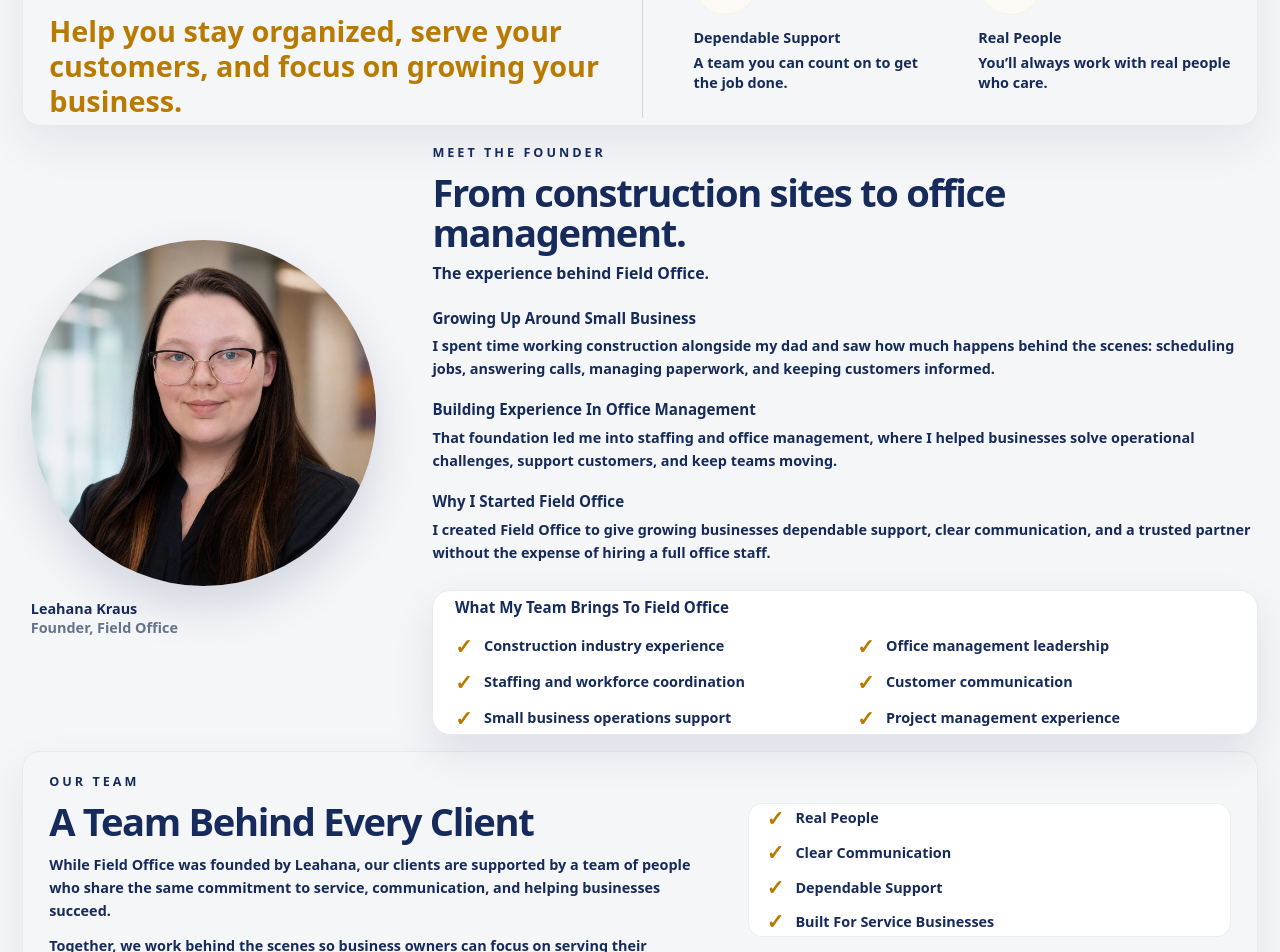
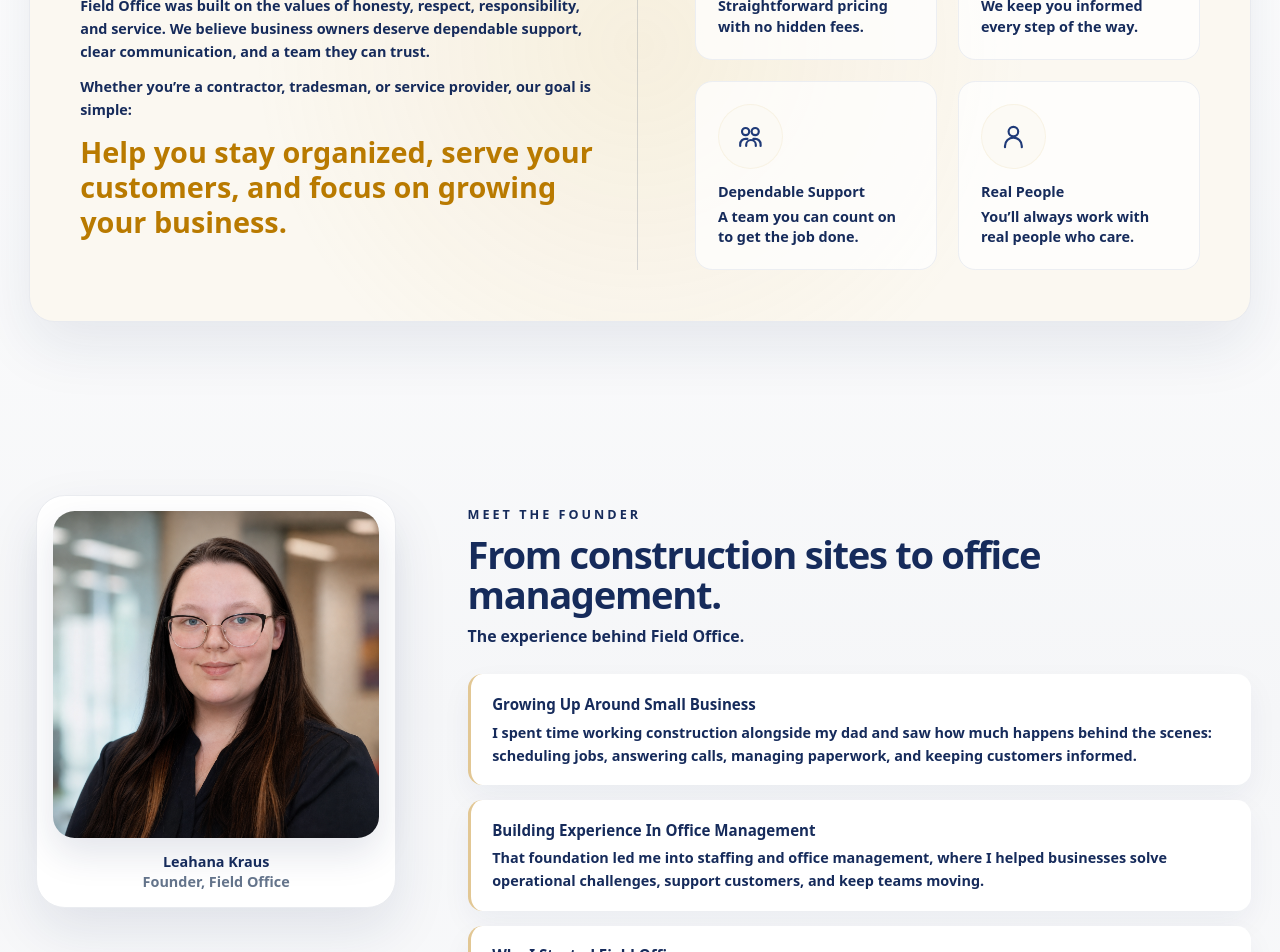
Before and after one commit to believeshe123-coder/Front-end-website, a Next.js app: page /about in a window 1280 px wide. Shown: the part 340-1292 px from the top of the page. Built offline with nearby package versions, Linux system fonts and the light colour scheme.

Commit message:
Polish about page layout

```diff
--- a/app/globals.css
+++ b/app/globals.css
@@ -811,11 +811,17 @@ body {
   color: #ffffff;
 }
 
+.site-footer > div {
+  align-items: center;
+  gap: 0.75rem;
+  text-align: center;
+}
+
 .about-page {
   --about-dark: var(--admin-dark);
   --about-gold: #b97a00;
   --about-soft: #fbf8f1;
-  background: #ffffff;
+  background: linear-gradient(180deg, #ffffff 0%, var(--admin-page) 48%, #ffffff 100%);
 }
 
 .about-hero {
@@ -839,23 +845,23 @@ body {
 }
 
 .about-section {
-  padding-block: calc((clamp(2.75rem, 5vw, 4.5rem) * var(--admin-vertical-spacing)) + 0.35rem);
-  padding-inline: 1.5rem;
+  padding-block: clamp(3.5rem, 7vw, 6rem);
+  padding-inline: clamp(1rem, 4vw, 2rem);
 }
 
 .about-mission,
 .about-team-cta {
   border: 1px solid color-mix(in srgb, var(--admin-dark) 10%, white);
-  border-radius: 1.25rem;
-  box-shadow: 0 18px 44px color-mix(in srgb, var(--admin-dark) 8%, transparent);
+  border-radius: 1.75rem;
+  box-shadow: 0 24px 60px color-mix(in srgb, var(--admin-dark) 9%, transparent);
 }
 
 .about-mission {
   display: grid;
   grid-template-columns: minmax(0, 1.05fr) minmax(0, 0.95fr);
-  gap: clamp(2rem, 4vw, 3.5rem);
-  padding-block: calc((clamp(2.25rem, 4vw, 3.25rem) * var(--admin-vertical-spacing)) + 0.35rem);
-  padding-inline: clamp(1.15rem, 2.3vw, 1.85rem);
+  gap: clamp(2rem, 5vw, 4rem);
+  padding-block: clamp(2rem, 4.5vw, 3.5rem);
+  padding-inline: clamp(1.25rem, 4vw, 3.5rem);
   background:
     radial-gradient(circle at 50% 45%, color-mix(in srgb, var(--admin-gold-accent) 12%, transparent), transparent 58%),
     var(--about-soft);
@@ -901,8 +907,16 @@ body {
 .about-values-grid {
   display: grid;
   grid-template-columns: repeat(2, minmax(0, 1fr));
-  gap: clamp(1.5rem, 2.6vw, 2.25rem);
+  gap: clamp(1rem, 2vw, 1.5rem);
   align-content: center;
+}
+
+.about-value-card {
+  min-height: 100%;
+  padding: clamp(1.15rem, 2vw, 1.5rem);
+  border: 1px solid color-mix(in srgb, var(--admin-dark) 8%, white);
+  border-radius: 1.2rem;
+  background: rgba(255, 255, 255, 0.74);
 }
 
 .about-value-card h3 {
@@ -932,22 +946,29 @@ body {
 
 .about-founder {
   display: grid;
-  grid-template-columns: minmax(16rem, 0.52fr) minmax(0, 1.18fr);
-  gap: clamp(1.5rem, 4vw, 3.25rem);
-  align-items: center;
+  grid-template-columns: minmax(18rem, 0.55fr) minmax(0, 1.15fr);
+  gap: clamp(2rem, 5vw, 4.5rem);
+  align-items: start;
 }
 
 .about-founder-figure {
-  width: min(100%, 24rem);
+  position: sticky;
+  top: 6.5rem;
+  width: min(100%, 25rem);
   margin: 0;
   justify-self: center;
+  padding: clamp(0.85rem, 1.5vw, 1.1rem);
+  border: 1px solid color-mix(in srgb, var(--admin-dark) 9%, white);
+  border-radius: 2rem;
+  background: #ffffff;
+  box-shadow: 0 22px 54px color-mix(in srgb, var(--admin-dark) 10%, transparent);
 }
 
 .about-founder-image {
   aspect-ratio: 1;
   overflow: hidden;
-  border-radius: 999px;
-  box-shadow: 0 20px 46px color-mix(in srgb, var(--admin-dark) 16%, transparent);
+  border-radius: 1.5rem;
+  box-shadow: 0 16px 36px color-mix(in srgb, var(--admin-dark) 12%, transparent);
 }
 
 .about-founder-image img {
@@ -959,10 +980,11 @@ body {
 }
 
 .about-founder-figure figcaption {
-  margin-top: 0.9rem;
+  margin-top: 1rem;
   color: var(--about-dark);
   font-weight: 700;
   line-height: 1.35;
+  text-align: center;
 }
 
 .about-founder-figure strong,
@@ -977,6 +999,7 @@ body {
 
 .about-founder-copy {
   max-width: 58rem;
+  padding-block: clamp(0.25rem, 1vw, 0.75rem);
 }
 
 .about-subheading {
@@ -986,9 +1009,17 @@ body {
 }
 
 .about-story-grid {
-  margin-top: 1.4rem;
+  margin-top: 1.75rem;
   display: grid;
-  gap: 1.25rem;
+  gap: 1rem;
+}
+
+.about-story-grid article {
+  padding: clamp(1rem, 1.8vw, 1.3rem) clamp(1rem, 2vw, 1.5rem);
+  border-left: 3px solid color-mix(in srgb, var(--about-gold) 42%, white);
+  border-radius: 1rem;
+  background: #ffffff;
+  box-shadow: 0 12px 30px color-mix(in srgb, var(--admin-dark) 5%, transparent);
 }
 
 .about-story-grid h3,
@@ -1003,9 +1034,9 @@ body {
 }
 
 .about-strengths {
-  margin-top: 1.8rem;
-  padding-block: calc((clamp(1.35rem, 2.6vw, 2rem) * var(--admin-vertical-spacing)) + 0.25rem);
-  padding-inline: clamp(1rem, 2.2vw, 1.5rem);
+  margin-top: 1.5rem;
+  padding-block: clamp(1.4rem, 2.8vw, 2rem);
+  padding-inline: clamp(1rem, 2.5vw, 1.75rem);
   border: 1px solid color-mix(in srgb, var(--admin-dark) 10%, white);
   border-radius: 1.25rem;
   background: #ffffff;
@@ -1016,16 +1047,17 @@ body {
   margin-top: 1.15rem;
   display: grid;
   grid-template-columns: repeat(2, minmax(0, 1fr));
-  gap: 1rem 1.6rem;
+  gap: 0.8rem 1.25rem;
 }
 
 .about-strengths li,
 .about-team-list li {
   display: flex;
-  align-items: center;
-  gap: 0.8rem;
+  align-items: flex-start;
+  gap: 0.75rem;
   color: var(--about-dark);
   font-weight: 800;
+  line-height: 1.35;
 }
 
 .about-strengths span,
@@ -1034,15 +1066,17 @@ body {
   font-size: 1.45rem;
   font-weight: 900;
   line-height: 1;
+  margin-top: -0.05rem;
+  flex: 0 0 auto;
 }
 
 .about-team-cta {
   display: grid;
-  grid-template-columns: minmax(0, 1.1fr) minmax(15rem, 0.8fr);
-  gap: clamp(1.25rem, 3vw, 2.5rem);
+  grid-template-columns: minmax(0, 1.15fr) minmax(16rem, 0.65fr);
+  gap: clamp(1.75rem, 4vw, 3rem);
   align-items: center;
-  padding-block: calc((clamp(2.25rem, 4vw, 3.25rem) * var(--admin-vertical-spacing)) + 0.35rem);
-  padding-inline: clamp(1.15rem, 2.3vw, 1.85rem);
+  padding-block: clamp(2rem, 4.5vw, 3.5rem);
+  padding-inline: clamp(1.25rem, 4vw, 3.5rem);
   background:
     linear-gradient(135deg, #ffffff 0%, var(--about-soft) 100%);
 }
@@ -1053,10 +1087,9 @@ body {
 
 .about-team-list {
   display: grid;
-  gap: 0.9rem;
-  padding-block: calc((1.25rem * var(--admin-vertical-spacing)) + 0.25rem);
-  padding-inline: 1.25rem;
-  border-radius: 1rem;
+  gap: 1rem;
+  padding: clamp(1.2rem, 2.5vw, 1.75rem);
+  border-radius: 1.25rem;
   background: #ffffff;
   box-shadow: inset 0 0 0 1px color-mix(in srgb, var(--admin-dark) 8%, transparent);
 }
@@ -1084,15 +1117,49 @@ body {
     grid-template-columns: 1fr;
   }
 
+  .about-section {
+    padding-block: clamp(2.75rem, 9vw, 4.25rem);
+  }
+
   .about-mission-copy,
   .about-cta-copy {
     padding: 0;
     border: 0;
   }
 
+  .about-founder-figure {
+    position: static;
+    width: min(100%, 28rem);
+  }
+
   .about-values-grid,
   .about-strengths ul {
     grid-template-columns: 1fr;
+  }
+
+  .about-team-cta {
+    align-items: stretch;
+  }
+}
+
+@media (max-width: 640px) {
+  .site-footer > div {
+    align-items: center;
+  }
+
+  .about-mission,
+  .about-team-cta {
+    border-radius: 1.25rem;
+  }
+
+  .about-mission,
+  .about-team-cta,
+  .about-founder-figure {
+    padding-inline: 1rem;
+  }
+
+  .about-values-grid {
+    gap: 0.85rem;
   }
 }
 
@@ -1121,10 +1188,7 @@ a {
 
 .hero-home,
 .support-showcase,
-.about-page,
-.about-hero,
-.about-mission,
-.about-team-cta {
+.about-hero {
   background: var(--admin-page) !important;
 }
 
```
